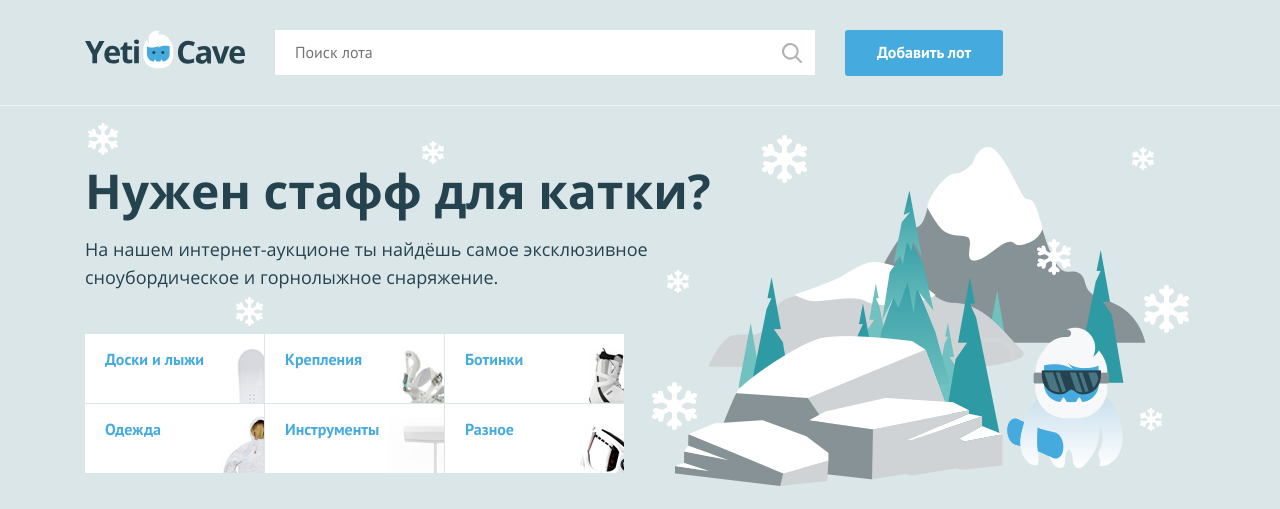
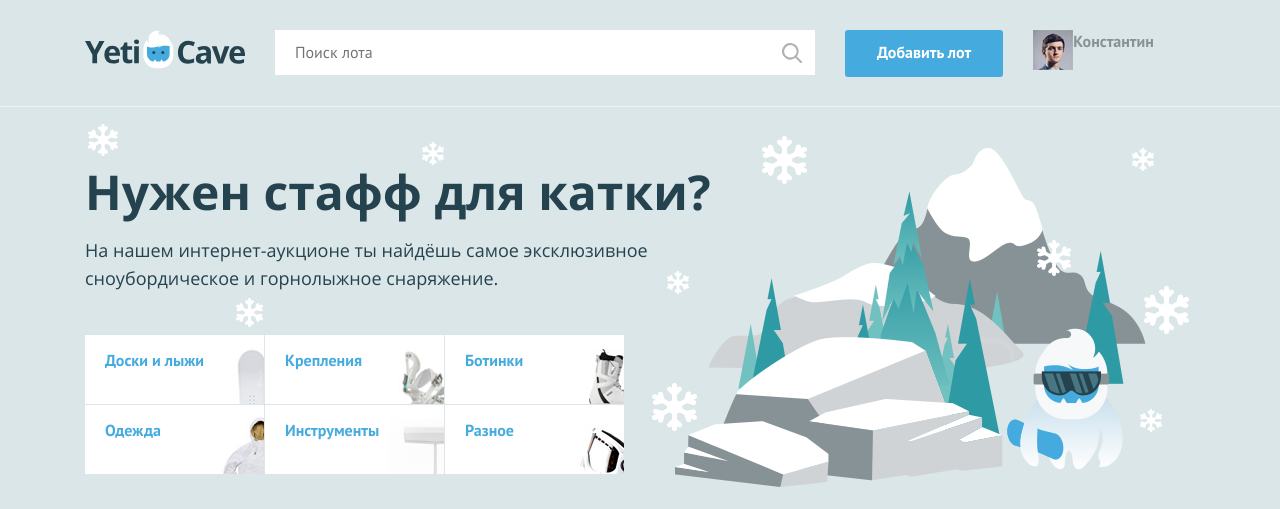
Before and after one commit to IgorDenisen/Training, a PHP site: page / in a window 1280 px wide. Shown: the top 509 px of the page. Run offline with PHP 8.4, Linux system fonts and the light colour scheme.

Commit message:
Первое ДЗ

```diff
--- a/index.php
+++ b/index.php
@@ -28,7 +28,23 @@ $user_avatar = 'img/user.jpg';
 
         <nav class="user-menu">
 
-        <!-- здесь должен быть PHP код для показа аватара пользователя -->
+        <?php if ($is_auth): ?>
+            <div class="user-menu__mage">
+                <img src="<?= $user_avatar ?>" width="40" height="40" alt="Пользователь">
+            </div>
+            <div class="user-menu__logged">
+                <p><?= $user_name ?></p>
+            </div>
+        <?php else: ?>
+            <ul class="user-menu__list">
+                <li class="user-menu__item">
+                    <a href="#">Регистрация</a>
+                </li>
+                <li class="user-menu__item">
+                    <a href="#">Вход</a>
+                </li>
+            </ul>
+        <?php endif; ?>
 
         </nav>
     </div>
```
